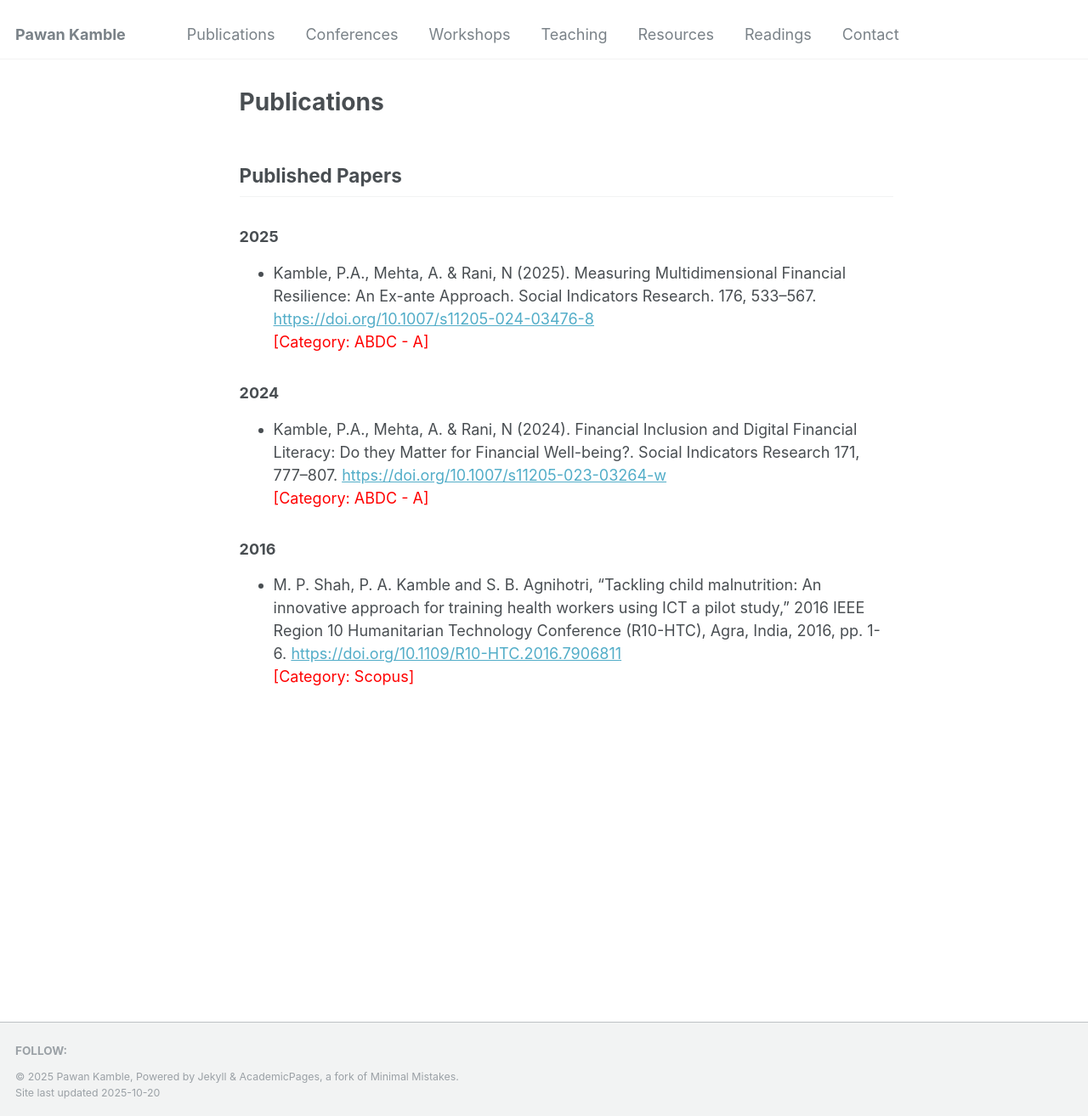
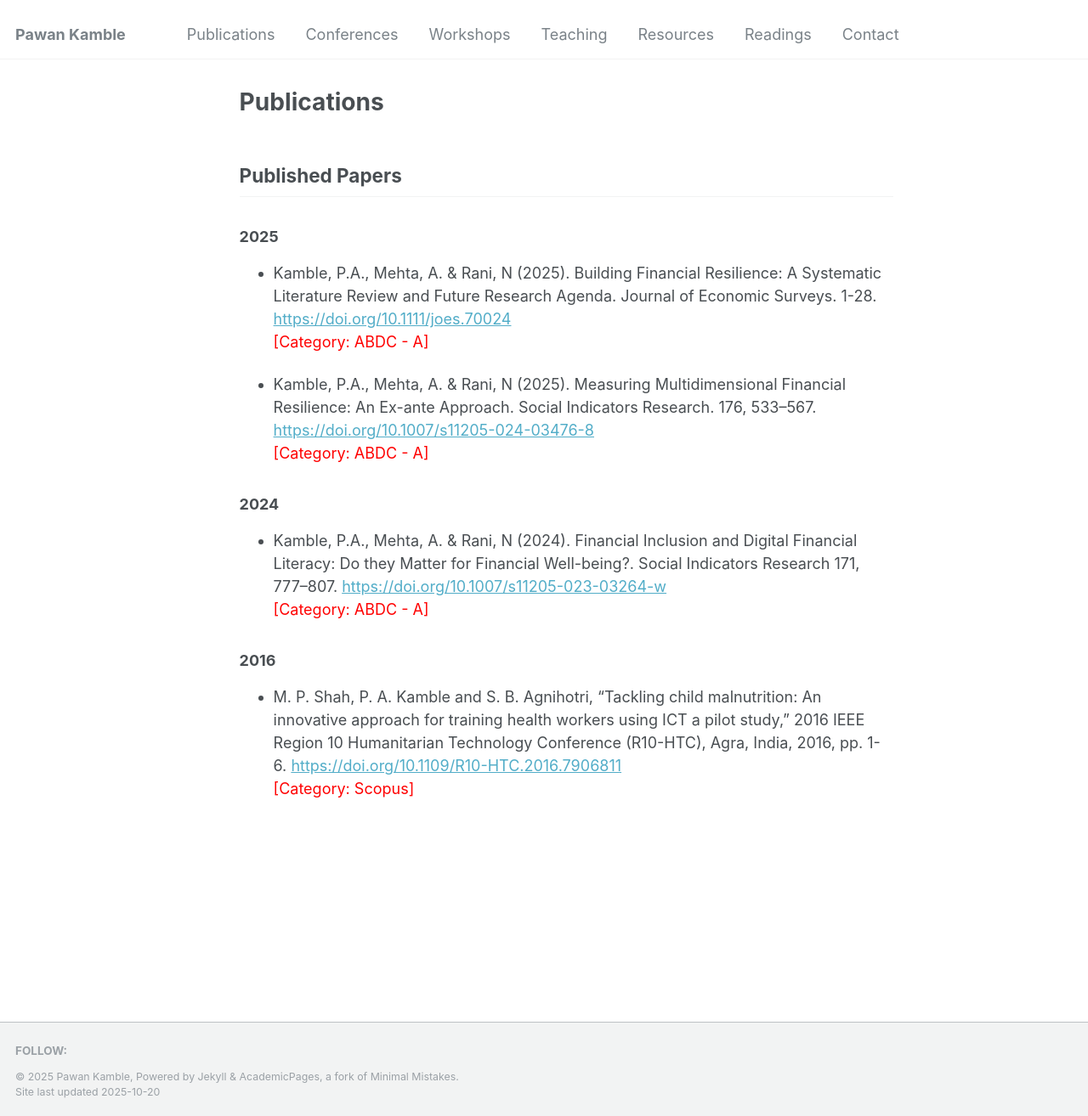
Before and after one commit to pawankb13/pawankb13.github.io, a Jekyll site: the page built from _pages/publication.md, in a window 1280 px wide and 1314 px high. Shown: the whole window at 85% size. Built offline with Jekyll 4.4.1, drawn with Linux system fonts in a browser that asks for light colours.

Commit message:
Publications Update

```diff
--- a/_pages/publication.md
+++ b/_pages/publication.md
@@ -7,6 +7,9 @@ author_profile: false
 ## Published Papers
 
 ### 2025
+- Kamble, P.A., Mehta, A. & Rani, N (2025). Building Financial Resilience: A Systematic Literature Review and Future Research Agenda. Journal of Economic Surveys. 1-28. [https://doi.org/10.1111/joes.70024](https://doi.org/10.1111/joes.70024) \
+<span style="color: red">[Category: ABDC - A]</span>
+
 - Kamble, P.A., Mehta, A. & Rani, N (2025). Measuring Multidimensional Financial Resilience: An Ex-ante Approach. Social Indicators Research. 176, 533–567. [https://doi.org/10.1007/s11205-024-03476-8](https://doi.org/10.1007/s11205-024-03476-8) \
 <span style="color: red">[Category: ABDC - A]</span>
 
@@ -15,6 +18,5 @@ author_profile: false
 <span style="color: red">[Category: ABDC - A]</span>
 
 ### 2016
-
 - M. P. Shah, P. A. Kamble and S. B. Agnihotri, "Tackling child malnutrition: An innovative approach for training health workers using ICT a pilot study," 2016 IEEE Region 10 Humanitarian Technology Conference (R10-HTC), Agra, India, 2016, pp. 1-6. [https://doi.org/10.1109/R10-HTC.2016.7906811](https://doi.org/10.1109/R10-HTC.2016.7906811) \
 <span style="color: red">[Category: Scopus]</span>
```
